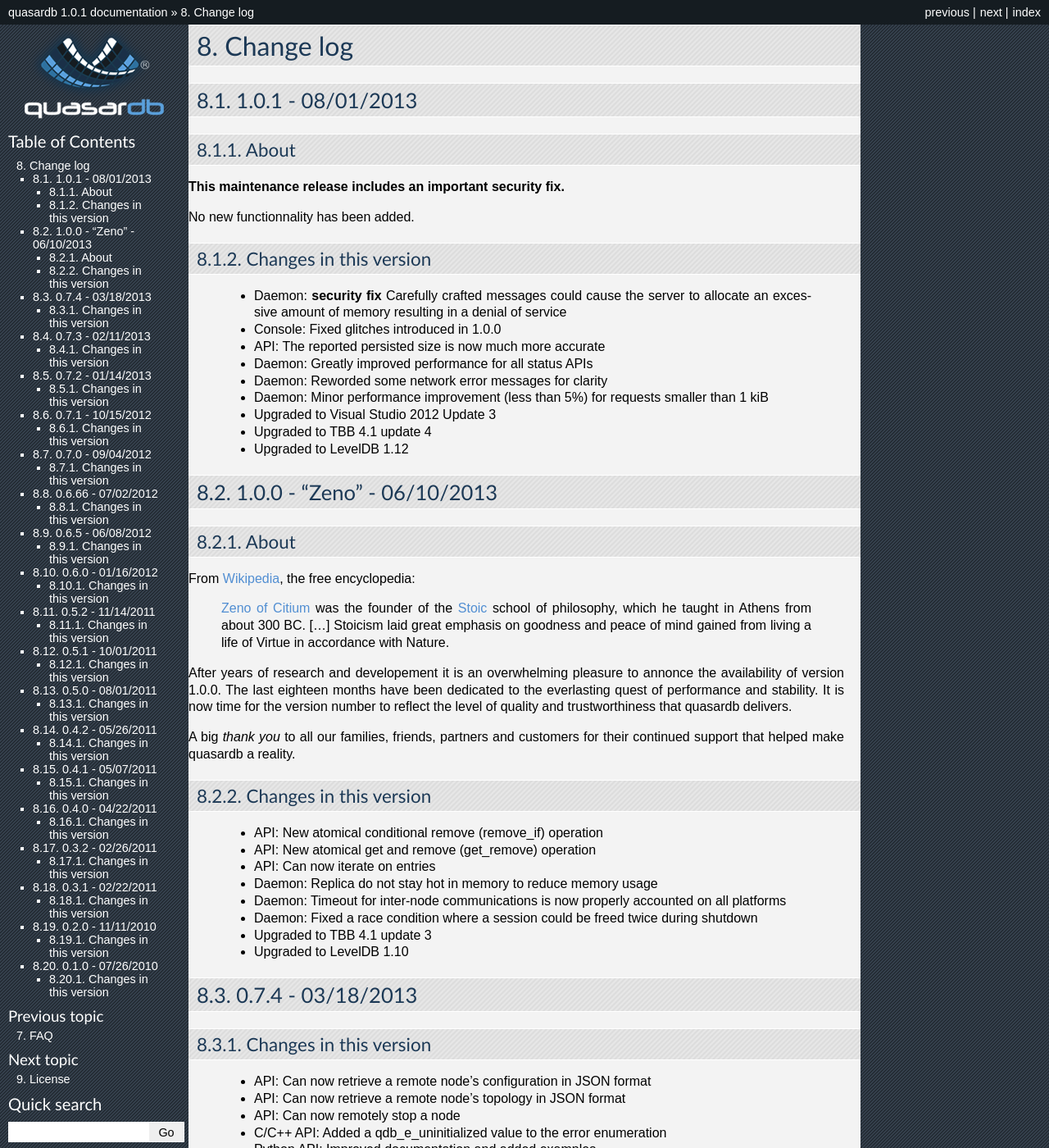
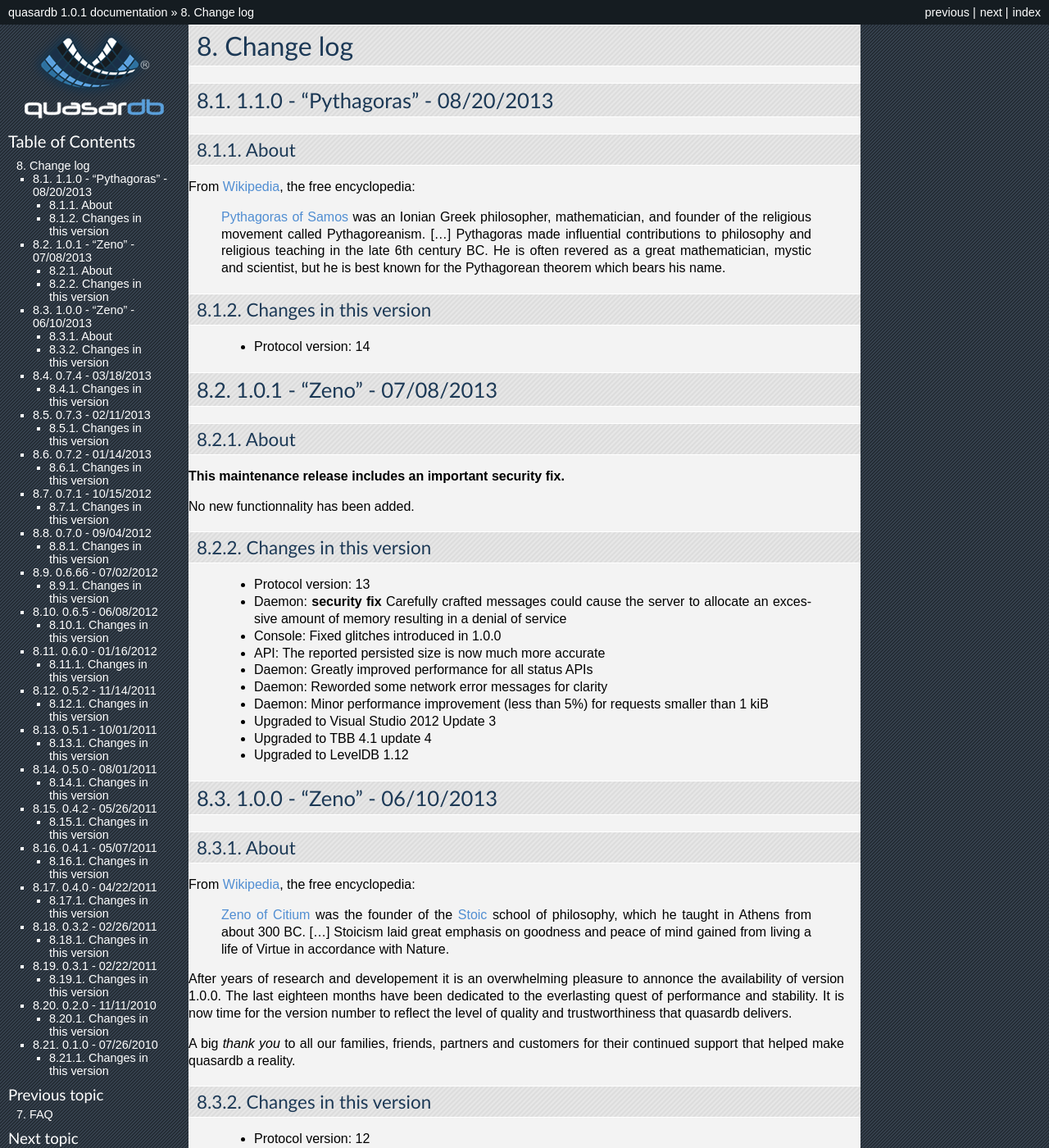
Before and after one commit to iltommi/qdb-documentation, a Sphinx documentation site: the page built from source/changes.rst, in a window 1280 px wide and 1400 px high. Shown: the whole window at 82% size. Built offline with Sphinx 7.4.7, drawn with Linux system fonts in a browser that asks for light colours; some of the changed text lies outside the part shown.

Commit message:
Updated changes

```diff
--- a/source/changes.rst
+++ b/source/changes.rst
@@ -1,8 +1,23 @@
 Change log
 **********
 
-1.0.1 - 08/01/2013
-==================
+1.1.0 - "Pythagoras" - 08/20/2013
+=================================
+
+About
+-----
+
+From `Wikipedia <http://en.wikipedia.org/wiki/Main_Page>`_, the free encyclopedia:
+
+   `Pythagoras of Samos <http://en.wikipedia.org/wiki/Pythagoras>`_ was an Ionian Greek philosopher, mathematician, and founder of the religious movement called Pythagoreanism. [...] Pythagoras made influential contributions to philosophy and religious teaching in the late 6th century BC. He is often revered as a great mathematician, mystic and scientist, but he is best known for the Pythagorean theorem which bears his name.
+
+Changes in this version
+-----------------------
+
+    * Protocol version: 14
+
+1.0.1 - "Zeno" - 07/08/2013
+===========================
 
 About
 -----
@@ -14,6 +29,7 @@ No new functionnality has been added.
 Changes in this version
 -----------------------
 
+    * Protocol version: 13
     * Daemon: **security fix** Carefully crafted messages could cause the server to allocate an excessive amount of memory resulting in a denial of service
     * Console: Fixed glitches introduced in 1.0.0
     * API: The reported persisted size is now much more accurate
@@ -41,6 +57,7 @@ A big *thank you* to all our families, friends, partners and customers for their
 Changes in this version
 -----------------------
 
+    * Protocol version: 12
     * API: New atomical conditional remove (remove_if) operation
     * API: New atomical get and remove (get_remove) operation
     * API: Can now iterate on entries
```
